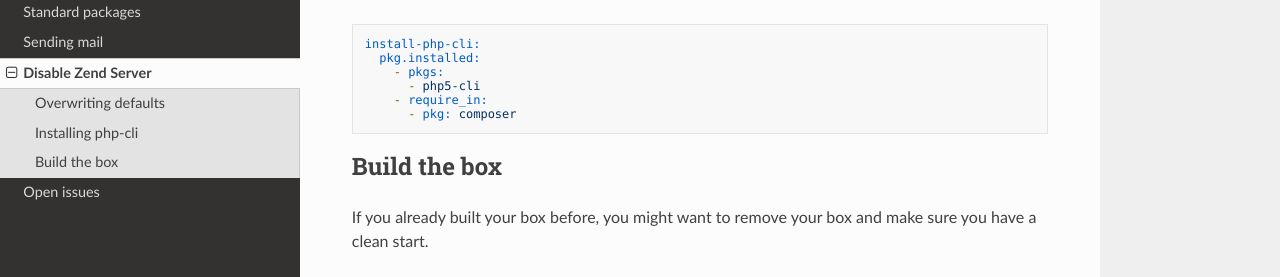
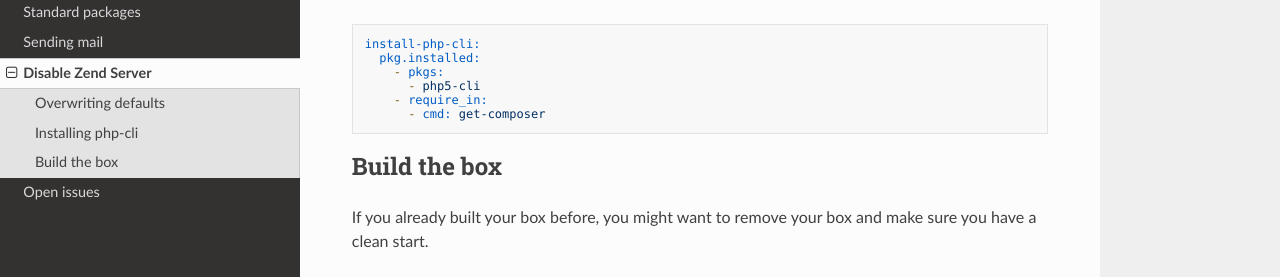
Before and after one commit to Enrise/Basebox, an MkDocs documentation site: the page built from docs/disable-zend-server.md, in a window 1280 px wide and 900 px high, scrolled down 504 px. Shown: the part 285-562 px from the top of the window. Built offline with MkDocs 1.6.1, drawn with Linux system fonts in a browser that asks for light colours; nearby versions of some CDN libraries; old or Windows-style settings are respelled for this version of MkDocs.

Commit message:
Require php-cli in cmd: get-composer

````diff
--- a/docs/disable-zend-server.md
+++ b/docs/disable-zend-server.md
@@ -35,7 +35,7 @@ install-php-cli:
     - pkgs:
       - php5-cli
     - require_in:
-      - pkg: composer
+      - cmd: get-composer
 ```
 
 ## Build the box
````
